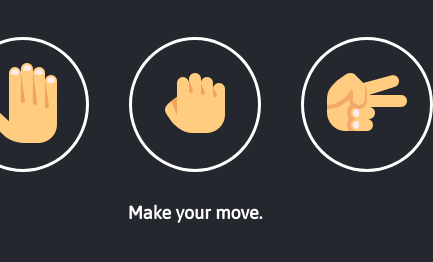
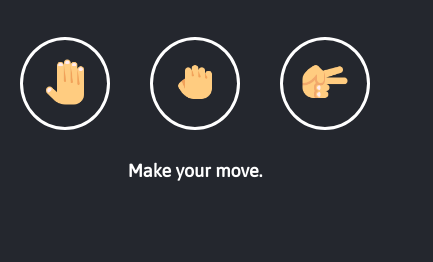
Before and after one commit to younes-alkashmi/RockPaperGame, a plain HTML site: page index.html in a window 390 px wide. Shown: the part 352-614 px from the top of the page, 433 px wide, since content can reach past the window. Drawn offline with Linux system fonts and the light colour scheme.

Commit message:
Update style.css

```diff
--- a/style.css
+++ b/style.css
@@ -80,3 +80,9 @@ header {
     font-weight: bold;
     font-size: 18px;
 }
+
+@media (max-width:768px) {
+    * {
+        max-width: 100%;
+    }
+}
```
